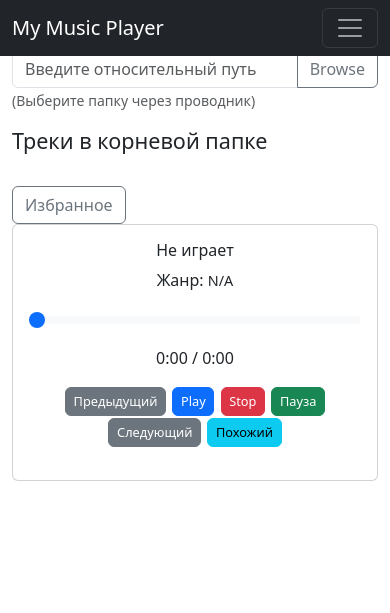
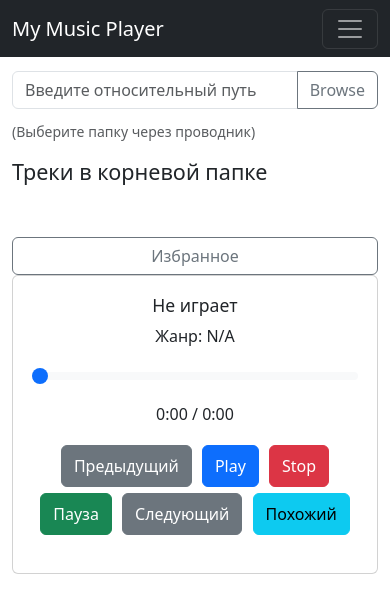
Before and after one commit to arbrspb/WebMusicPlayer, a Flask app: template templates/main.html in a window 390 px wide. Shown: the top 613 px of the page. Run offline with Flask 3, Linux system fonts and the light colour scheme; the template is opened without the code that fills it, so the values that code supplies are empty; some libraries are stand-ins or nearby versions.

Commit message:
Изменил CSS для разных типов устройств 2

```diff
--- a/static/css/styles.css
+++ b/static/css/styles.css
@@ -94,66 +94,98 @@ body {
 
 /* ===== МЕДИА ЗАПРОСЫ ДЛЯ ПЛАНШЕТОВ (макс. 992px) ===== */
 @media only screen and (max-width: 992px) {
-  /* Например, уменьшите отступы и размеры для устройств с экранами планшетов */
   body {
     padding-top: 60px !important;
   }
 
   #playlist {
-    max-height: 60vh; /* можно уменьшить высоту списка треков */
+    max-height: 60vh; /* Немного меньшая высота, чем на десктопе */
   }
 
   .player-btn {
-    margin: 1px;
+    margin: 2px;
     font-size: 0.9em;
+    padding: 0.35em 0.7em;
   }
 
-  /* Если у вас есть боковая панель, можно задать другое позиционирование */
-  .sidebar {
-    /* Например, делаем её видимой внизу или изменяем ширину */
-    /* display: block; */
-    /* width: 100%; */
+  /* Если у вас есть контейнер для элементов управления плеером */
+  .card-body {
+    padding: 1.2rem;
+  }
+
+  /* Располагаем кнопки в каждом элементе списка вертикально, с небольшим отступом */
+  #playlist li > div {
+    display: flex;
+    flex-direction: column;
+    row-gap: 8px; /* Можно настроить под оптимальный вид */
+  }
+
+  /* Дополнительная настройка размеров шрифтов для элементов плейлиста */
+  #now_playing {
+    font-size: 1.1em;
+  }
+
+  #genre {
+    font-size: 1em;
   }
 }
 
+
 /* ===== МЕДИА ЗАПРОСЫ ДЛЯ МОБИЛЬНЫХ (макс. 768px) ===== */
 @media only screen and (max-width: 768px) {
-  body {
-    padding-top: 50px !important;
+  /* Добавляем дополнительный отступ сверху для контейнера, чтобы избежать наложения на navbar */
+  .container-fluid {
+    margin-top: 1px !important;
   }
 
-  #playlist {
-    max-height: 50vh; /* Уменьшаем высоту списка треков */
+  body {
+    padding-top: 70px !important;
   }
 
-  .player-btn {
-    margin: 1px;
-    font-size: 0.8em;
-    padding: 0.3em 0.6em;
+  /* Уменьшаем высоту списка треков */
+  #playlist {
+    max-height: 50vh; /* Высота списка треков для мобильных */
   }
 
-  /* Переопределите расположение элементов управления плеером */
-  .card-body {
-    padding: 1rem;
+  /* Увеличиваем размеры кнопок для лучшей читабельности */
+  .player-btn {
+    margin: 3px;
+    font-size: 1em;       /* Увеличенный размер шрифта */
+    padding: 0.5em 0.75em; /* Увеличенные отступы */
   }
 
-  /* Если у вас есть боковая панель, можно скрыть или адаптировать её - например, сделать выпадающим меню */
-  .sidebar {
-    display: none; /* или другое поведение для мобильных */
+  /* Если есть группа для поля Browse – добавляем небольшой отступ снизу */
+  .input-group {
+    margin-bottom: 10px;
   }
 
-  /* Перенастройка кнопок, текста и отступов для узких экранов */
+  /* Располагаем кнопки в каждом элементе списка вертикально с увеличенным промежутком */
+  #playlist li > div {
+    display: flex;
+    flex-direction: column;
+    row-gap: 10px;
+  }
+
+  /* Уменьшаем максимальную ширину для длинных названий треков, если необходимо */
+  .track-name-wrap {
+    max-width: 120px; /* можно корректировать по необходимости */
+  }
+
+  /* Настройка размеров текста для управления плеером */
   #now_playing {
+    font-size: 1.1em;
+  }
+  #genre {
     font-size: 1em;
   }
-
-  #genre {
-    font-size: 0.9em;
-  }
-
   #seekSlider {
     width: 100%;
   }
 
-  /* Можно добавить модификаторы для избранного или других элементов, если надо */
+  /* Перемещаем кнопку 'Избранное' вниз и растягиваем её по ширине */
+  #favorites_btn {
+    margin-top: 20px;
+    width: 100%;
+    text-align: center;
+  }
 }
```
